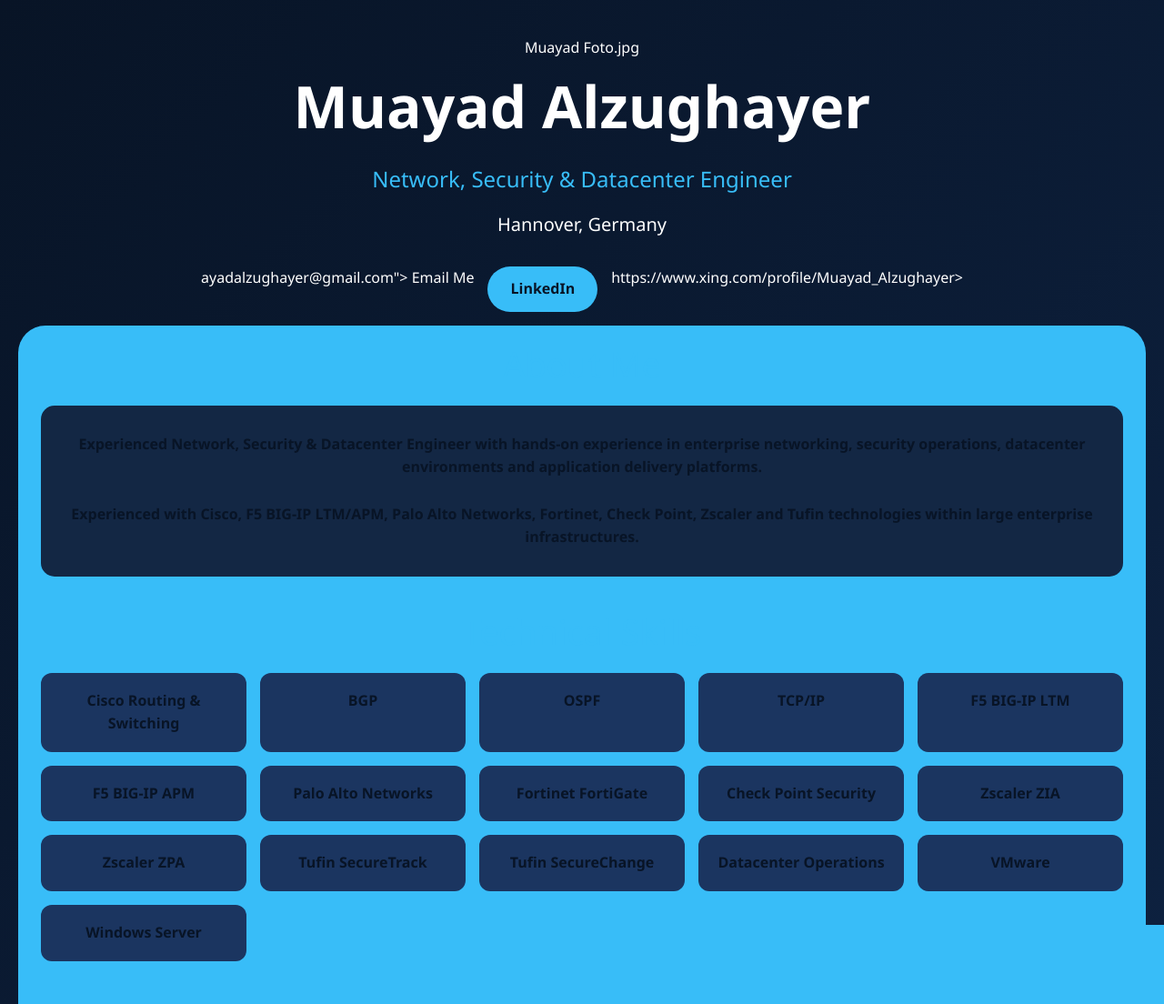
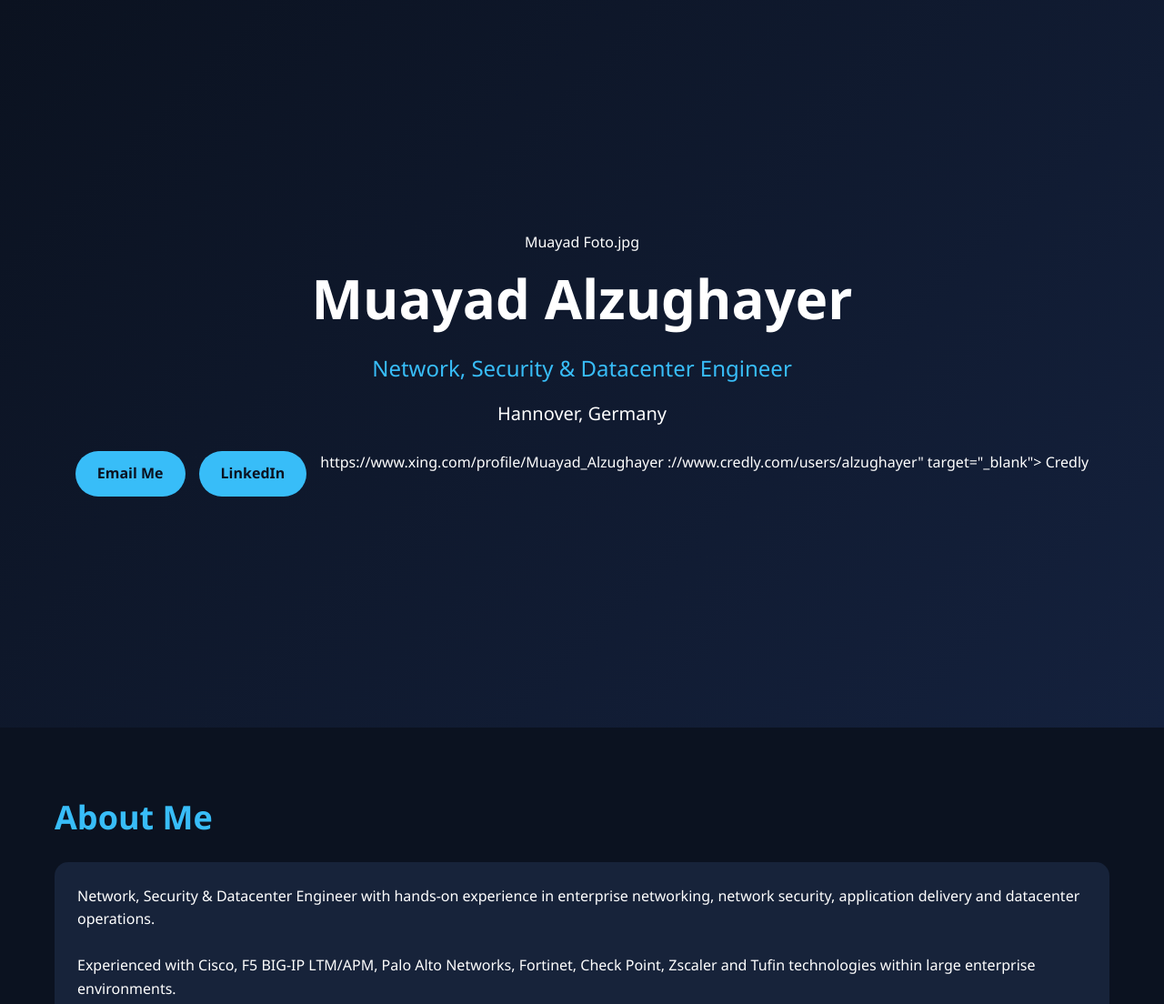
Before and after one commit to muayadalzughayer/muayadalzughayer.github.io, a plain HTML site: page index.html in a window 1280 px wide. Shown: the top 1104 px of the page at 91% size. Drawn offline with Linux system fonts and the light colour scheme.

Commit message:
Refactor index.html styles and update content
Updated styles and content in index.html to improve layout and readability.

```diff
--- a/index.html
+++ b/index.html
@@ -3,7 +3,6 @@
 <head>
 <meta charset="UTF-8">
 <meta name="viewport" content="width=device-width, initial-scale=1.0">
-
 <title>Muayad Alzughayer | Network, Security & Datacenter Engineer</title>
 
 <style>
@@ -13,13 +12,9 @@
     box-sizing:border-box;
 }
 
-html{
-    scroll-behavior:smooth;
-}
-
 body{
-    font-family:'Segoe UI',sans-serif;
-    background:#081426;
+    font-family:Segoe UI, Arial, sans-serif;
+    background:#0b1220;
     color:#ffffff;
     line-height:1.6;
 }
@@ -32,33 +27,33 @@
     align-items:center;
     text-align:center;
     padding:40px 20px;
-    background:linear-gradient(135deg,#081426,#10284d);
+    background:linear-gradient(135deg,#0b1220,#14213d);
 }
 
 .profile-image{
-    width:260px;
-    height:260px;
+    width:250px;
+    height:250px;
     object-fit:cover;
     border-radius:50%;
     border:5px solid #38bdf8;
-    box-shadow:0 0 30px rgba(56,189,248,.6);
+    box-shadow:0 0 30px rgba(56,189,248,.5);
     margin-bottom:30px;
 }
 
 .hero h1{
-    font-size:64px;
+    font-size:60px;
     margin-bottom:10px;
 }
 
 .hero h2{
     color:#38bdf8;
+    margin-bottom:15px;
     font-weight:400;
-    margin-bottom:15px;
 }
 
 .location{
+    margin-bottom:25px;
     font-size:20px;
-    margin-bottom:30px;
 }
 
 .buttons{
@@ -69,17 +64,16 @@
 }
 
 .btn{
+    background:#38bdf8;
+    color:#0b1220;
     text-decoration:none;
-    background:#38bdf8;
-    color:#081426;
-    padding:12px 25px;
+    padding:12px 24px;
     border-radius:30px;
-    font-weight:700;
-    transition:0.3s;
+    font-weight:bold;
 }
 
 .btn:hover{
-    transform:translateY(-3px);
+    background:#67d0ff;
 }
 
 .container{
@@ -89,14 +83,14 @@
 }
 
 .section-title{
-    font-size:38px;
-    margin-bottom:25px;
     color:#38bdf8;
+    margin-bottom:20px;
+    font-size:36px;
 }
 
 .card{
-    background:#132744;
-    padding:30px;
+    background:#17233a;
+    padding:25px;
     border-radius:15px;
     margin-bottom:30px;
 }
@@ -108,7 +102,7 @@
 }
 
 .skill{
-    background:#1b3560;
+    background:#22395f;
     padding:18px;
     border-radius:12px;
     text-align:center;
@@ -117,12 +111,12 @@
 
 .cert-grid{
     display:grid;
-    grid-template-columns:repeat(auto-fit,minmax(260px,1fr));
+    grid-template-columns:repeat(auto-fit,minmax(280px,1fr));
     gap:20px;
 }
 
 .cert{
-    background:#1b3560;
+    background:#22395f;
     padding:20px;
     border-radius:12px;
     text-align:center;
@@ -130,15 +124,14 @@
 }
 
 .contact p{
-    margin-bottom:12px;
-    font-size:18px;
+    margin-bottom:10px;
 }
 
 footer{
-    background:#050d18;
+    background:#050a14;
     text-align:center;
     padding:25px;
-    color:#b8c5d6;
+    margin-top:40px;
 }
 
 @media(max-width:768px){
@@ -152,12 +145,8 @@
 }
 
 .profile-image{
-    width:200px;
-    height:200px;
-}
-
-.section-title{
-    font-size:30px;
+    width:180px;
+    height:180px;
 }
 }
 </style>
@@ -177,7 +166,7 @@
 
 <div class="buttons">
 
-ayadalzughayer@gmail.com">
+<a class="btn" href="mailto:muayadalzughayer@gmail.com">
 Email Me
 </a>
 
@@ -187,10 +176,12 @@
 LinkedIn
 </a>
 
-https://www.xing.com/profile/Muayad_Alzughayer>
+https://www.xing.com/profile/Muayad_Alzughayer
 
-<a class="btn"
-href="https://www.ghayer
+://www.credly.com/users/alzughayer"
+target="_blank">
+Credly
+</a>
 
 </div>
 
@@ -201,17 +192,15 @@
 <h2 class="section-title">About Me</h2>
 
 <div class="card">
-
 <p>
-Experienced Network, Security & Datacenter Engineer with hands-on experience in enterprise networking, security operations, datacenter environments and application delivery platforms.
+Network, Security & Datacenter Engineer with hands-on experience in enterprise networking, network security, application delivery and datacenter operations.
 </p>
 
 <br>
 
 <p>
-Experienced with Cisco, F5 BIG-IP LTM/APM, Palo Alto Networks, Fortinet, Check Point, Zscaler and Tufin technologies within large enterprise infrastructures.
+Experienced with Cisco, F5 BIG-IP LTM/APM, Palo Alto Networks, Fortinet, Check Point, Zscaler and Tufin technologies within large enterprise environments.
 </p>
-
 </div>
 
 <h2 class="section-title">Technical Skills</h2>
@@ -228,7 +217,6 @@
 
 <div class="skill">Palo Alto Networks</div>
 <div class="skill">Fortinet FortiGate</div>
-
 <div class="skill">Check Point Security</div>
 
 <div class="skill">Zscaler ZIA</div>
@@ -302,7 +290,7 @@
 </div>
 
 <footer>
-© 2026 Muayad Alzughayer | Network, Security & Datacenter Engineer
+© 2026 Muayad Alzughayer
 </footer>
 
 </body>
```
